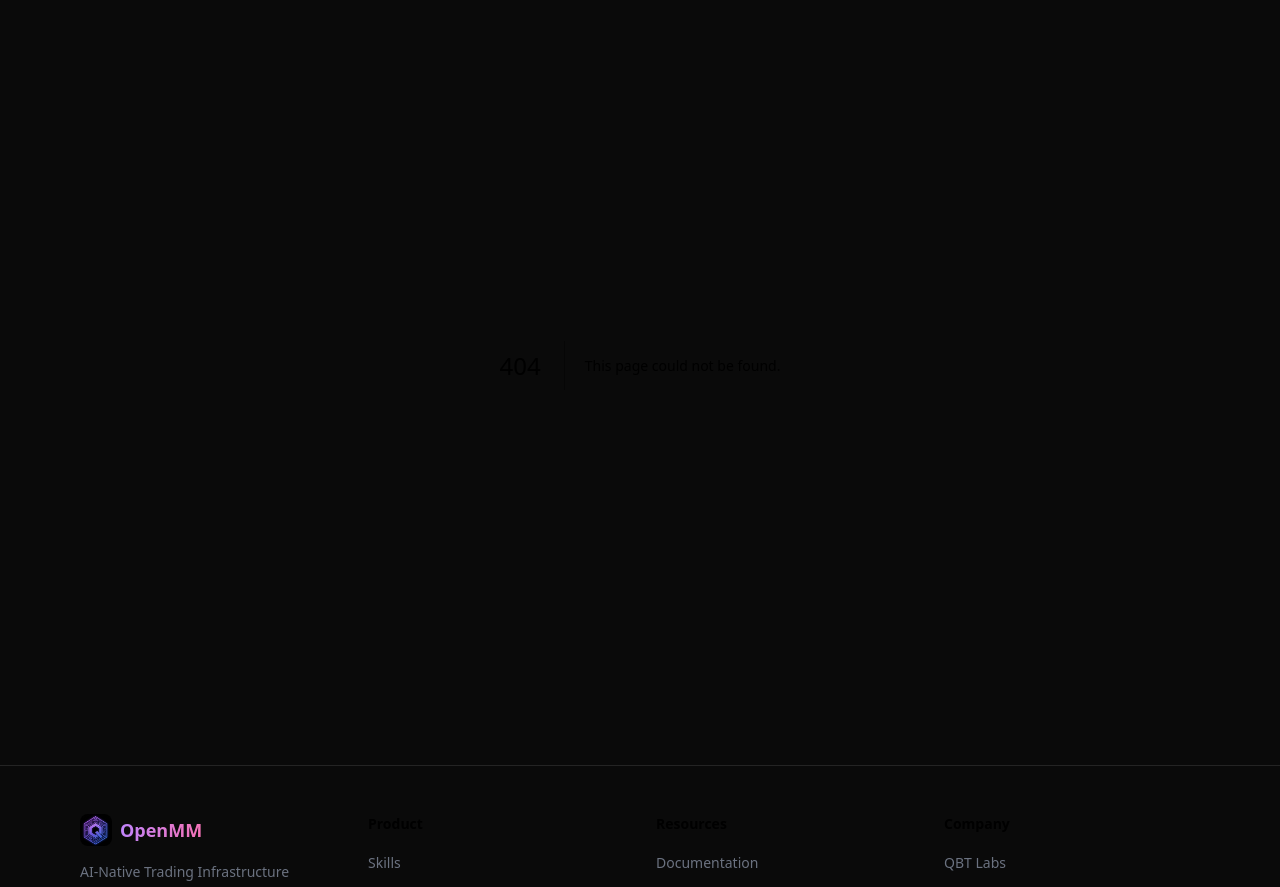
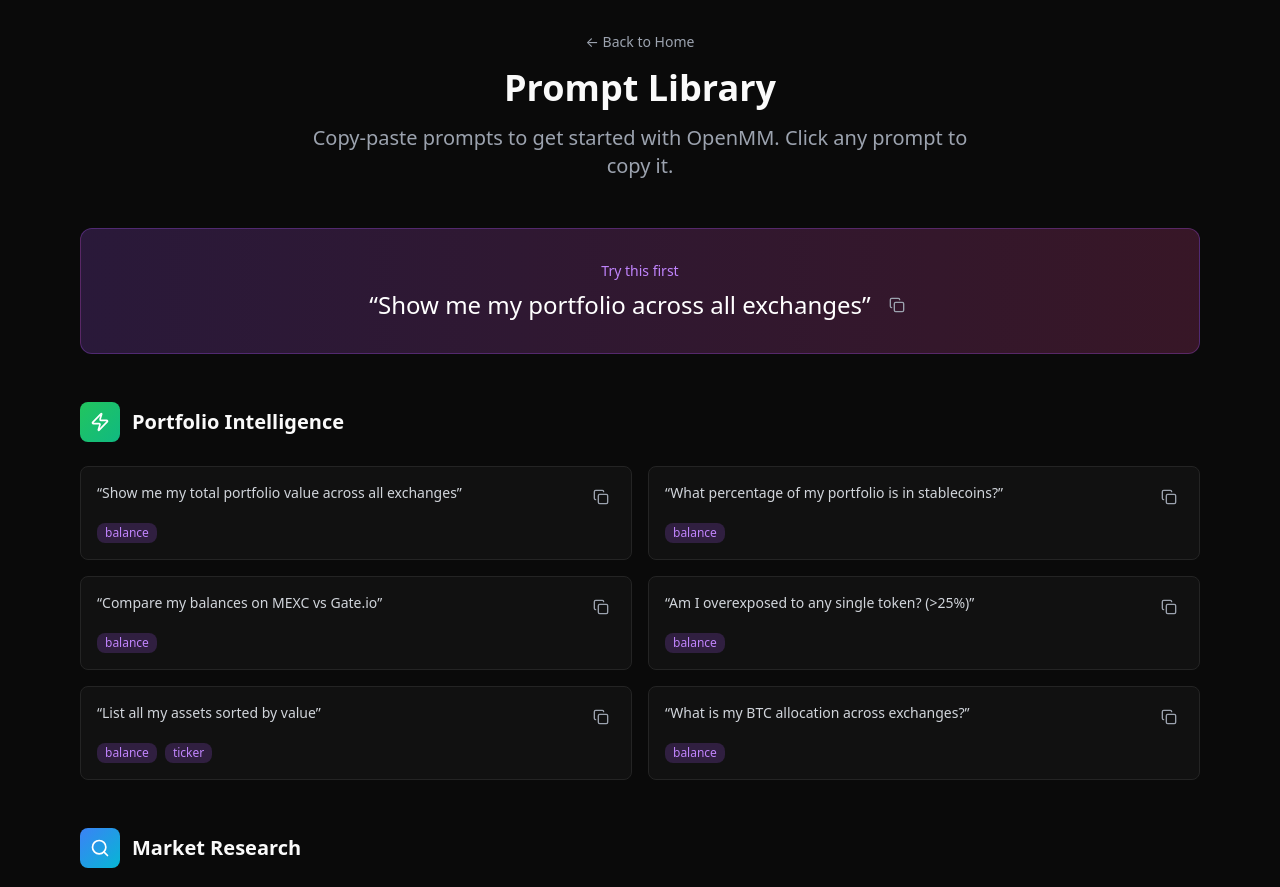
Before and after one commit to QBT-Labs/openmm-skills-portal, a Next.js app: page /prompts in a window 1280 px wide. Before the commit this address had no page. Shown: the part 100-987 px from the top of the page. Built offline with nearby package versions, Linux system fonts and the light colour scheme.

Commit message:
feat: Add /prompts page with copy-paste prompt library (#18)
- 6 categories: Portfolio, Research, Arbitrage, Automation, Risk, Cardano
- Each prompt shows which tools it uses
- Copy button on each prompt
- Added Prompts to header navigation

```diff
--- /dev/null
+++ b/src/app/prompts/page.tsx
@@ -0,0 +1,195 @@
+'use client'
+
+import { Copy, Check, Zap, Search, Target, Bot, Shield, TrendingUp } from 'lucide-react'
+import { useState } from 'react'
+import Link from 'next/link'
+
+function CopyButton({ text }: { text: string }) {
+  const [copied, setCopied] = useState(false)
+
+  const copy = () => {
+    navigator.clipboard.writeText(text)
+    setCopied(true)
+    setTimeout(() => setCopied(false), 2000)
+  }
+
+  return (
+    <button
+      onClick={copy}
+      className="p-1.5 hover:bg-white/10 rounded transition-colors"
+      aria-label="Copy to clipboard"
+    >
+      {copied ? <Check className="w-4 h-4 text-green-400" /> : <Copy className="w-4 h-4 text-gray-400" />}
+    </button>
+  )
+}
+
+function PromptCard({ prompt, tools }: { prompt: string; tools?: string[] }) {
+  return (
+    <div className="group bg-secondary/30 hover:bg-secondary/50 border border-border rounded-lg p-4 transition-colors">
+      <div className="flex items-start justify-between gap-2">
+        <p className="text-gray-300 text-sm flex-1">&ldquo;{prompt}&rdquo;</p>
+        <CopyButton text={prompt} />
+      </div>
+      {tools && (
+        <div className="flex gap-2 mt-3">
+          {tools.map((tool) => (
+            <span key={tool} className="text-xs text-purple-400 bg-purple-500/20 px-2 py-0.5 rounded">
+              {tool}
+            </span>
+          ))}
+        </div>
+      )}
+    </div>
+  )
+}
+
+const categories = [
+  {
+    icon: Zap,
+    title: 'Portfolio Intelligence',
+    color: 'from-green-500 to-emerald-500',
+    prompts: [
+      { text: 'Show me my total portfolio value across all exchanges', tools: ['balance'] },
+      { text: 'What percentage of my portfolio is in stablecoins?', tools: ['balance'] },
+      { text: 'Compare my balances on MEXC vs Gate.io', tools: ['balance'] },
+      { text: 'Am I overexposed to any single token? (>25%)', tools: ['balance'] },
+      { text: 'List all my assets sorted by value', tools: ['balance', 'ticker'] },
+      { text: 'What is my BTC allocation across exchanges?', tools: ['balance'] },
+    ],
+  },
+  {
+    icon: Search,
+    title: 'Market Research',
+    color: 'from-blue-500 to-cyan-500',
+    prompts: [
+      { text: 'Analyze the BTC/USDT orderbook and identify support/resistance levels', tools: ['orderbook'] },
+      { text: 'Show me the last 50 trades for ETH/USDT — is it mostly buying or selling?', tools: ['trades'] },
+      { text: 'What is the spread for SOL/USDT across all exchanges?', tools: ['ticker'] },
+      { text: 'Find the best price for buying 5 ETH right now', tools: ['ticker', 'orderbook'] },
+      { text: 'How deep is the BTC/USDT orderbook within 1% of current price?', tools: ['orderbook'] },
+      { text: 'Show me the bid/ask imbalance for ETH — who has more pressure?', tools: ['orderbook'] },
+    ],
+  },
+  {
+    icon: Target,
+    title: 'Arbitrage & Opportunities',
+    color: 'from-yellow-500 to-orange-500',
+    prompts: [
+      { text: 'Find tokens with >2% price difference between MEXC and Gate.io', tools: ['ticker'] },
+      { text: 'Compare SNEK price on CEXs vs Cardano DEXs', tools: ['ticker', 'cardano_price'] },
+      { text: 'Which Cardano pool has the best liquidity for INDY?', tools: ['discover_pools'] },
+      { text: 'Is there arbitrage between Minswap and MEXC for SNEK?', tools: ['cardano_price', 'ticker'] },
+      { text: 'Find the cheapest exchange to buy ADA right now', tools: ['ticker'] },
+      { text: 'Show me price differences for all my tokens across exchanges', tools: ['balance', 'ticker'] },
+    ],
+  },
+  {
+    icon: Bot,
+    title: 'Trading Automation',
+    color: 'from-purple-500 to-pink-500',
+    prompts: [
+      { text: 'Set up a grid bot for BTC/USDT between $60k-$70k with 10 levels', tools: ['grid_start'] },
+      { text: 'Show my active grid strategy status', tools: ['grid_status'] },
+      { text: 'List all my open orders on MEXC', tools: ['list_orders'] },
+      { text: 'Cancel all open orders for ETH/USDT', tools: ['orders'] },
+      { text: 'Place a limit buy for 0.1 BTC at $65,000', tools: ['orders'] },
+      { text: 'Stop my grid strategy and show final profit', tools: ['grid_stop'] },
+    ],
+  },
+  {
+    icon: Shield,
+    title: 'Risk & Alerts',
+    color: 'from-red-500 to-rose-500',
+    prompts: [
+      { text: 'Alert me if any single position exceeds 30% of my portfolio', tools: ['balance'] },
+      { text: 'What is my total exposure to altcoins vs BTC/ETH?', tools: ['balance'] },
+      { text: 'Notify me when BTC drops below $65k on any exchange', tools: ['ticker'] },
+      { text: 'How much would I lose if BTC dropped 20%?', tools: ['balance', 'ticker'] },
+      { text: 'Check if any of my open orders are at risk of being filled', tools: ['list_orders', 'ticker'] },
+      { text: 'What percentage of my portfolio is in low-liquidity tokens?', tools: ['balance', 'orderbook'] },
+    ],
+  },
+  {
+    icon: TrendingUp,
+    title: 'Cardano DeFi',
+    color: 'from-teal-500 to-cyan-500',
+    prompts: [
+      { text: 'Get the current SNEK price in ADA and USD', tools: ['cardano_price'] },
+      { text: 'Find all liquidity pools for INDY with >$100k TVL', tools: ['discover_pools'] },
+      { text: 'Compare NIGHT price across all Cardano DEXs', tools: ['cardano_price'] },
+      { text: 'Which DEX has the deepest liquidity for MIN token?', tools: ['discover_pools'] },
+      { text: 'Show me arbitrage opportunities between Minswap and SundaeSwap', tools: ['discover_pools', 'cardano_price'] },
+      { text: 'What is the ADA/USDT rate used for Cardano token pricing?', tools: ['cardano_price'] },
+    ],
+  },
+]
+
+export default function PromptsPage() {
+  return (
+    <div className="max-w-6xl mx-auto px-4 py-16">
+      {/* Header */}
+      <div className="mb-12 text-center">
+        <Link href="/" className="text-gray-400 hover:text-white text-sm mb-4 inline-block">
+          ← Back to Home
+        </Link>
+        <h1 className="text-4xl font-bold mb-4">
+          Prompt Library
+        </h1>
+        <p className="text-xl text-gray-400 max-w-2xl mx-auto">
+          Copy-paste prompts to get started with OpenMM. Click any prompt to copy it.
+        </p>
+      </div>
+
+      {/* Hero Prompt */}
+      <div className="mb-12 bg-gradient-to-r from-purple-500/20 to-pink-500/20 border border-purple-500/30 rounded-xl p-8 text-center">
+        <p className="text-sm text-purple-400 mb-2">Try this first</p>
+        <div className="flex items-center justify-center gap-3">
+          <p className="text-2xl text-white">&ldquo;Show me my portfolio across all exchanges&rdquo;</p>
+          <CopyButton text="Show me my portfolio across all exchanges" />
+        </div>
+      </div>
+
+      {/* Categories */}
+      <div className="space-y-12">
+        {categories.map((category) => (
+          <section key={category.title}>
+            <div className="flex items-center gap-3 mb-6">
+              <div className={`w-10 h-10 rounded-lg bg-gradient-to-br ${category.color} flex items-center justify-center`}>
+                <category.icon className="w-5 h-5 text-white" />
+              </div>
+              <h2 className="text-xl font-semibold">{category.title}</h2>
+            </div>
+            <div className="grid md:grid-cols-2 gap-4">
+              {category.prompts.map((prompt, idx) => (
+                <PromptCard key={idx} prompt={prompt.text} tools={prompt.tools} />
+              ))}
+            </div>
+          </section>
+        ))}
+      </div>
+
+      {/* CTA */}
+      <div className="mt-16 text-center bg-card border border-border rounded-xl p-8">
+        <h2 className="text-2xl font-bold mb-4">Ready to try these?</h2>
+        <p className="text-gray-400 mb-6">
+          Install OpenMM in 30 seconds and start using these prompts with your AI agent.
+        </p>
+        <div className="flex justify-center gap-4">
+          <Link
+            href="/docs/mcp-setup"
+            className="px-6 py-3 bg-purple-500 hover:bg-purple-600 rounded-lg font-medium transition-colors"
+          >
+            Setup Guide
+          </Link>
+          <Link
+            href="/skills"
+            className="px-6 py-3 bg-secondary hover:bg-secondary/80 rounded-lg font-medium transition-colors"
+          >
+            View Skills
+          </Link>
+        </div>
+      </div>
+    </div>
+  )
+}
--- a/src/components/layout/header.tsx
+++ b/src/components/layout/header.tsx
@@ -8,9 +8,9 @@ import { useState } from 'react'
 
 const navLinks = [
   { label: 'Skills', href: '/skills' },
+  { label: 'Prompts', href: '/prompts' },
   { label: 'Pricing', href: '/pricing' },
   { label: 'Docs', href: '/docs' },
-  { label: 'MCP Setup', href: '/docs/mcp-setup' },
 ]
 
 export function Header() {
```
